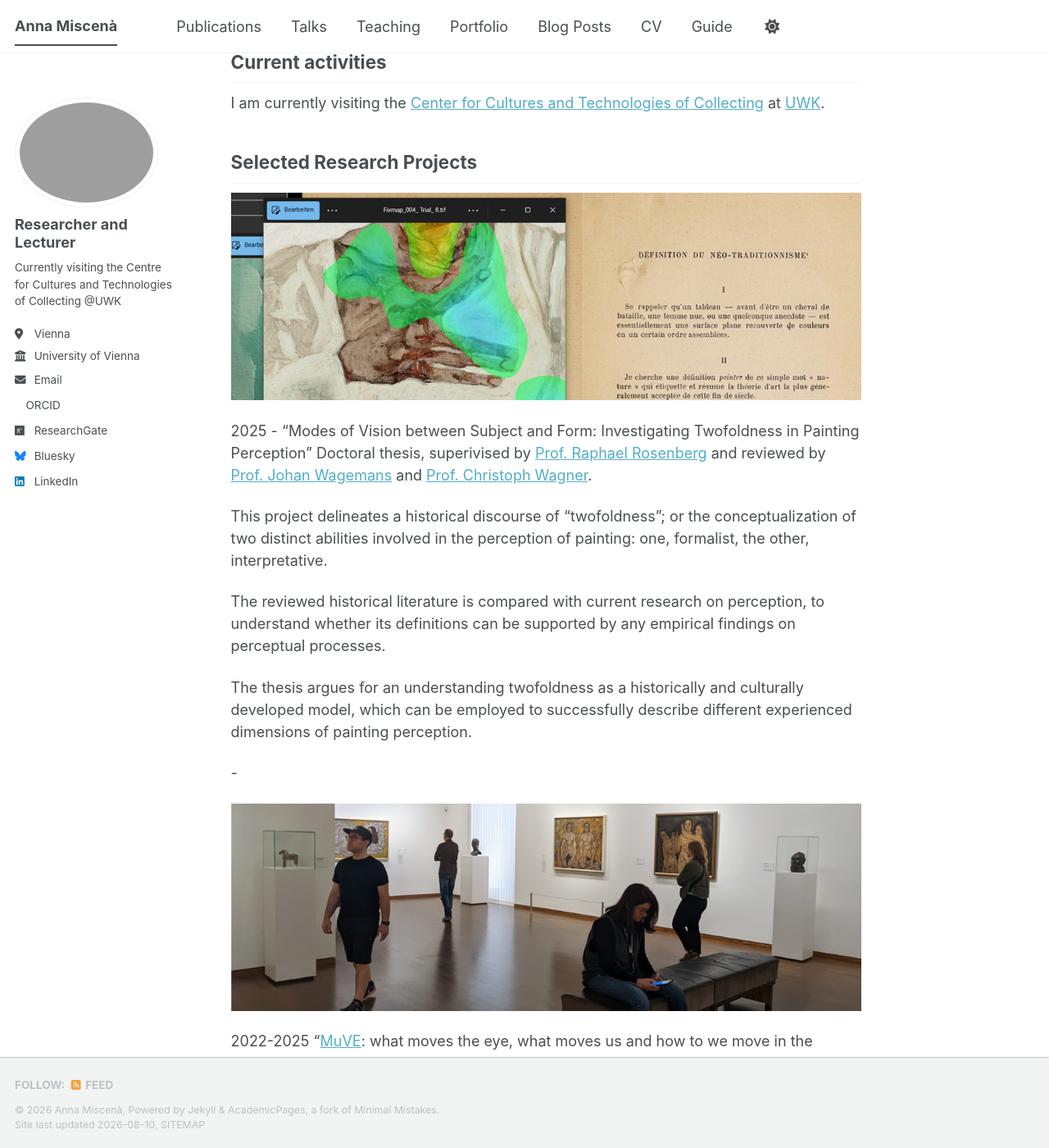
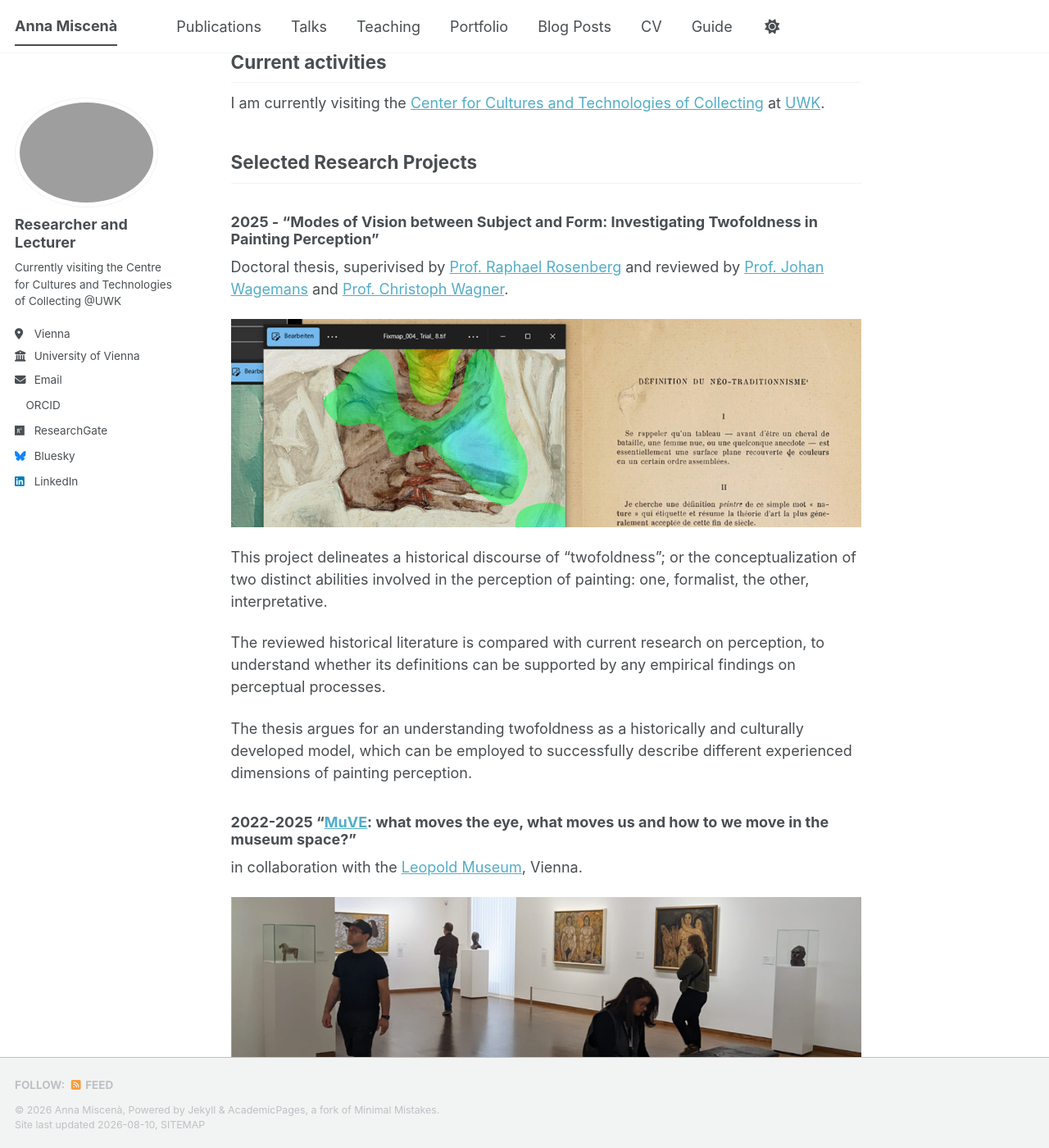
Before and after one commit to annamiscena/annamiscena.github.io, a Jekyll site: the page built from _pages/about.md, in a window 1280 px wide and 1400 px high, scrolled down 389 px. Shown: the whole window at 82% size. Built offline with Jekyll 4.4.1, drawn with Linux system fonts in a browser that asks for light colours; a style sheet for code colours, icons or effects is not loaded; some of the changed text lies outside the part shown.

Commit message:
\capitalizing

```diff
--- a/_pages/about.md
+++ b/_pages/about.md
@@ -23,9 +23,11 @@ I am currently visiting the [Center for Cultures and Technologies of Collecting]
 Selected Research Projects
 ------
 
+### 2025 - "Modes of Vision between Subject and Form: Investigating Twofoldness in Painting Perception"
+ Doctoral thesis, superivised by [Prof. Raphael Rosenberg](https://kunstgeschichte.univie.ac.at/personen/professoreninnen/rosenberg-raphael/) and reviewed by [Prof. Johan Wagemans](https://ai.kuleuven.be/members/00007347) and [Prof. Christoph Wagner](https://www.uni-regensburg.de/philosophie-kunst-geschichte-gesellschaft/institut-fuer-kunstgeschichte/institut/christoph-wagner).
+
+
 ![image](/images/twofold_6.png)
-
-2025 - "Modes of Vision between Subject and Form: Investigating Twofoldness in Painting Perception"  Doctoral thesis, superivised by [Prof. Raphael Rosenberg](https://kunstgeschichte.univie.ac.at/personen/professoreninnen/rosenberg-raphael/) and reviewed by [Prof. Johan Wagemans](https://ai.kuleuven.be/members/00007347) and [Prof. Christoph Wagner](https://www.uni-regensburg.de/philosophie-kunst-geschichte-gesellschaft/institut-fuer-kunstgeschichte/institut/christoph-wagner).
 
 
 This project delineates a historical discourse of "twofoldness"; or the conceptualization of two distinct abilities involved in the perception of painting: one, formalist, the other, interpretative.
@@ -34,22 +36,24 @@ The reviewed historical literature is compared with current research on percepti
 
 The thesis argues for an understanding twofoldness as a historically and culturally developed model, which can be employed to successfully describe different experienced dimensions of painting perception.
 
--
+
+### 2022-2025 “[MuVE](https://crea.univie.ac.at/projects/museum-visitor-experience-muve): what moves the eye, what moves us and how to we move in the museum space?”
+in collaboration with the [Leopold Museum](https://www.leopoldmuseum.org/en), Vienna.
+
 
 ![image](/images/leopold_2.png)
-
-2022-2025 “[MuVE](https://crea.univie.ac.at/projects/museum-visitor-experience-muve): what moves the eye, what moves us and how to we move in the museum space?” in collaboration with the [Leopold Museum](https://www.leopoldmuseum.org/en), Vienna.
 
 
 The MuVE research project investigates how visitors engage with art in the museum context. Combining mobile eye-tracking with targeted questionnaires, it examines three interconnected dimensions of the visitor's experience: 1. what moves the eye, exploring how visitors visually engage with artworks; 2. what moves us, focusing on interest, emotional engagement, value, memory, and individual differences in art appreciation; and 3. how we move, considering how visitors physically and spatially interact with the exhibition.
 
 Together, these perspectives provide a multifaceted understanding of how visual, emotional, and embodied processes shape our experience of art and of its spaces.
 
--
+
+### 2020-2021 “The Gendered Eye”
+(under the FWF Project ["The Cultural Eye"](https://www.fwf.ac.at/forschungsradar/10.55776/P25821))
+
 
 ![image](/images/sidelong_2.png)
-
-2020-2021 “The Gendered Eye” (under the FWF Project ["The Cultural Eye"](https://www.fwf.ac.at/forschungsradar/10.55776/P25821))
 
 
 The research project addresses a longstanding question in feminist aesthetics: how does gender shape the perception and aesthetic experience of art?
```
